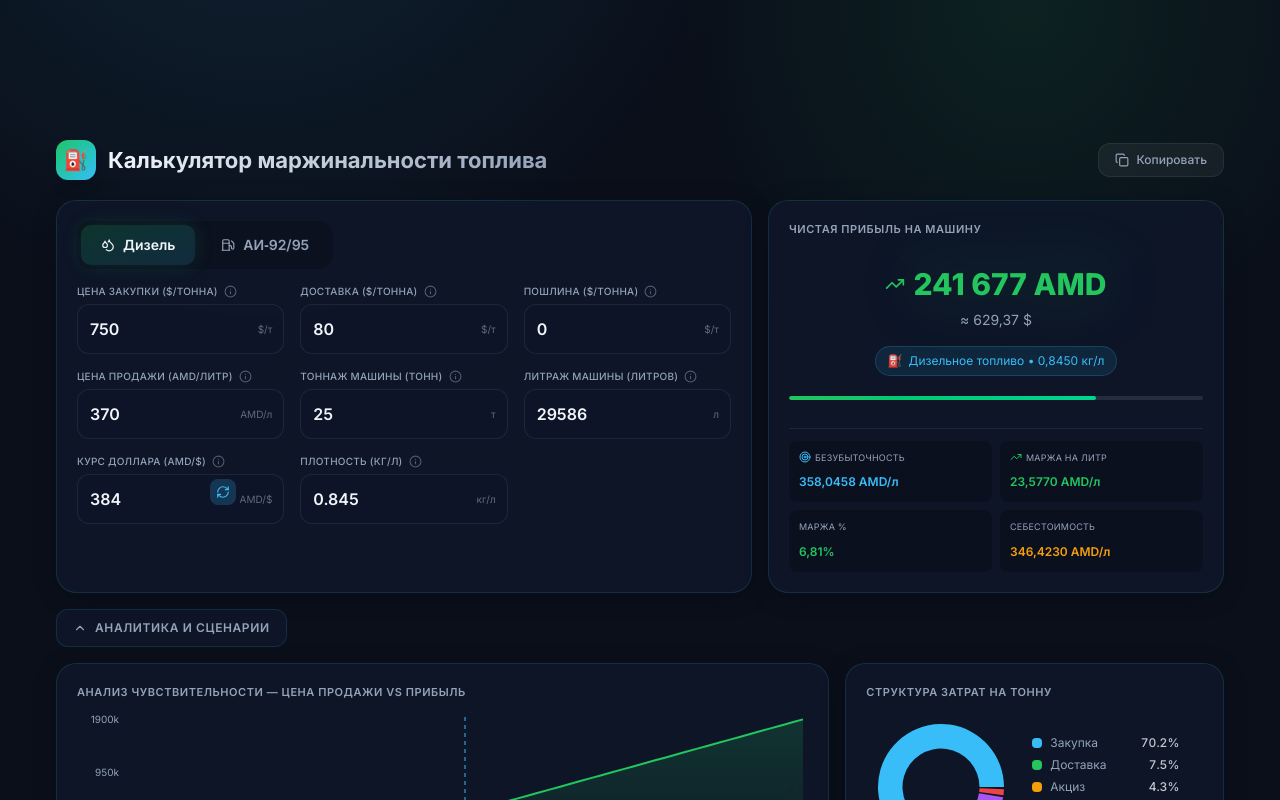
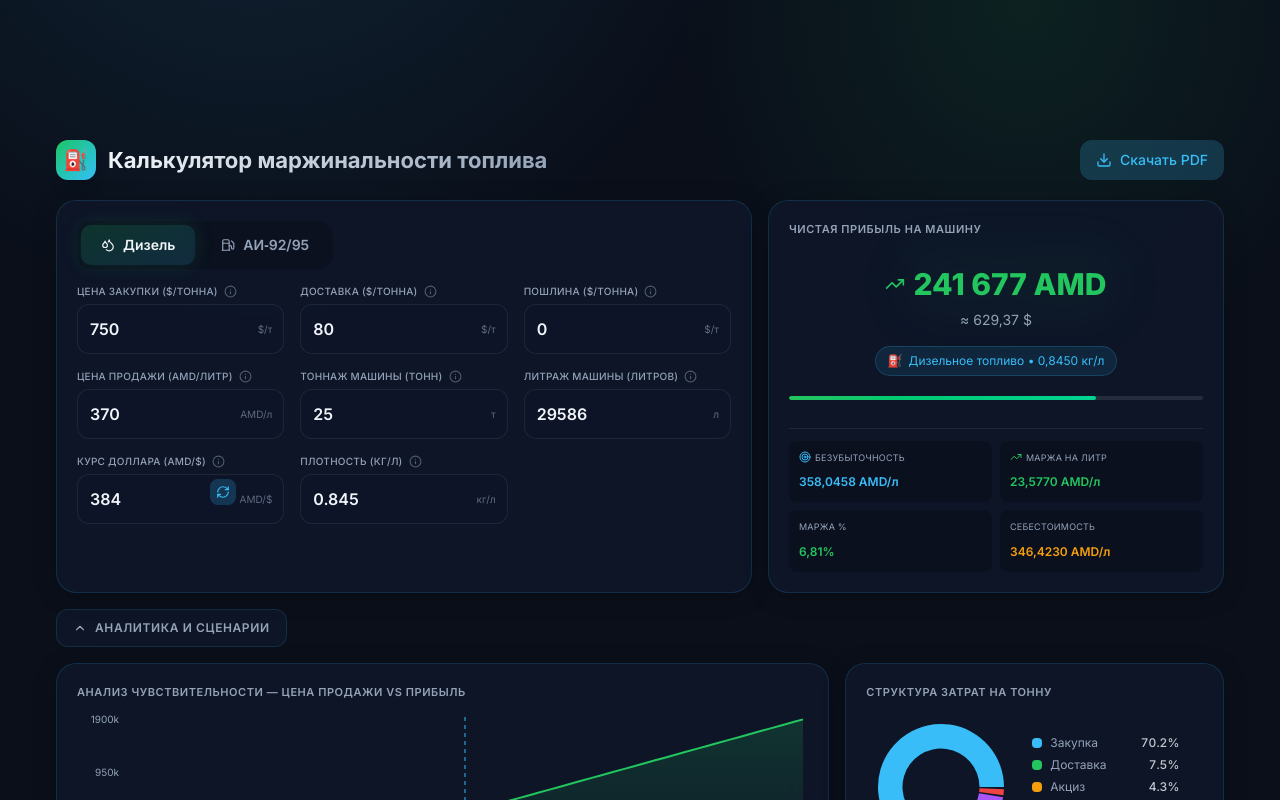
Before and after one commit to aaarabyan/fuel-margin-calculator, a React (Vite) app: page / in a window 1280 px wide. Shown: the top 800 px of the page. Built offline with nearby package versions, Linux system fonts and the light colour scheme.

Commit message:
fix: убрана кнопка копирования, оставлен только PDF на десктопе

```diff
--- a/src/App.tsx
+++ b/src/App.tsx
@@ -13,13 +13,13 @@ import { CostBreakdownChart } from './components/CostBreakdownChart';
 import { ScenarioManager } from './components/ScenarioManager';
 import { ExportButton } from './components/ExportButton';
 import { SwipeSection } from './components/SwipeSection';
-import { Copy, Check, ChevronDown, ChevronUp, RefreshCw } from 'lucide-react';
-import { fmtAmd0, fmtUsd2, fmtAmdPerL, fmtPct } from './format';
+import { ChevronDown, ChevronUp, RefreshCw } from 'lucide-react';
+
 
 export function App() {
   const [inputs, setInputs] = useLocalStorage<Inputs>('fuel-calc-inputs', DEFAULT_INPUTS);
   const [scenarios, setScenarios] = useLocalStorage<Scenario[]>('fuel-calc-scenarios', []);
-  const [copied, setCopied] = useState(false);
+
   const [showAnalytics, setShowAnalytics] = useState(true);
   const [showTable, setShowTable] = useState(true);
 
@@ -81,19 +81,7 @@ export function App() {
     setInputs(inp);
   }, [setInputs]);
 
-  const handleCopyResults = useCallback(() => {
-    const toUsd = (amd: number) => amd / result.rate;
-    const text = [
-      `⛽ ${result.fuelName}`,
-      `Чистая прибыль: ${fmtAmd0(result.netProfitAmd)} (≈ ${fmtUsd2(toUsd(result.netProfitAmd))})`,
-      `Маржа на литр: ${fmtAmdPerL(result.marginPerLAmd)} (${fmtPct(result.marginPct)})`,
-      `Себестоимость: ${fmtAmdPerL(result.costPerLAmd)}`,
-      `Безубыточность: ${fmtAmdPerL(result.breakEvenPriceAmd)}`,
-    ].join('\n');
-    navigator.clipboard.writeText(text);
-    setCopied(true);
-    setTimeout(() => setCopied(false), 2000);
-  }, [result]);
+
 
   // Initialize density from fuel type on first load
   useEffect(() => {
@@ -150,13 +138,7 @@ export function App() {
               Калькулятор маржинальности топлива
             </h1>
           </div>
-          <button
-            onClick={handleCopyResults}
-            className="flex items-center gap-2 px-4 py-2 rounded-xl bg-white/5 border border-line text-muted text-xs font-medium cursor-pointer hover:bg-white/10 hover:border-sky/20 transition-all duration-200"
-          >
-            {copied ? <Check size={14} className="text-accent" /> : <Copy size={14} />}
-            {copied ? 'Скопировано!' : 'Копировать'}
-          </button>
+          <ExportButton result={result} inputs={inputs} />
         </div>
 
         {/* Inputs + Summary row */}
```
